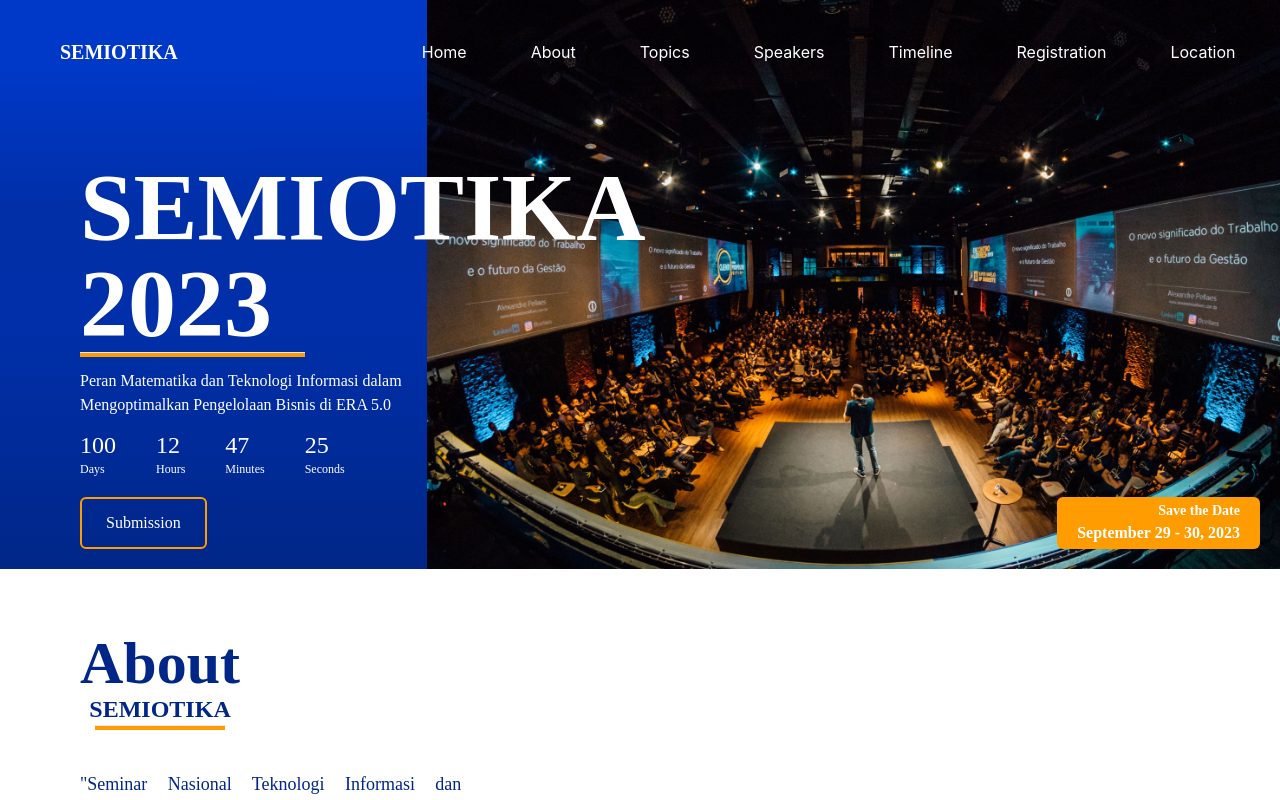
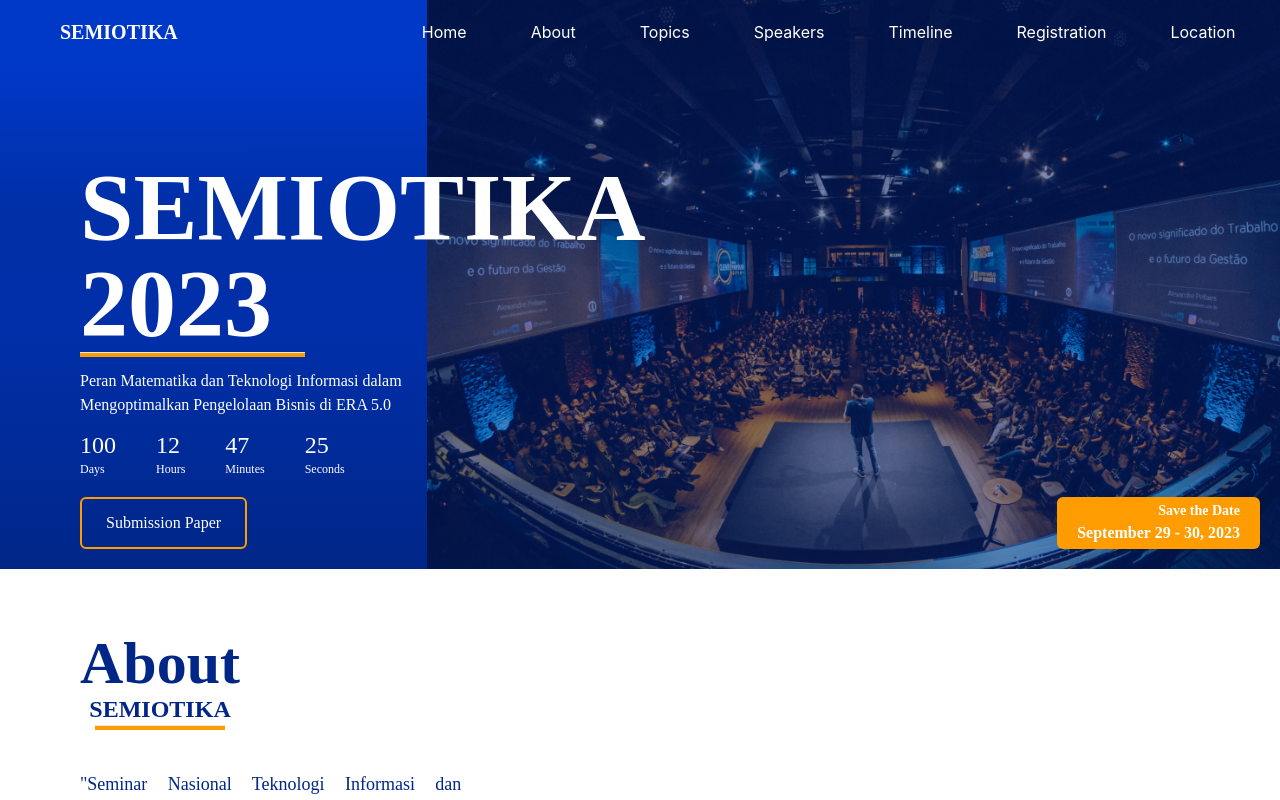
Before and after one commit to muhammadsaman77/semiotika-2023, a React (Create React App) app: page / in a window 1280 px wide. Shown: the top 800 px of the page. Built offline with nearby package versions, Linux system fonts and the light colour scheme.

Commit message:
finishing bismillah 3

```diff
--- a/src/components/about/index.jsx
+++ b/src/components/about/index.jsx
@@ -31,11 +31,11 @@ const About = () => {
             </p>
           </section>
           <section className="flex flex-col items-end mt-10">
-            <div className="w-80 mb-5">
+            <div className="w-80 mb-5 sm:px-5">
               <p className="font-nunito text-primary-blue text-end text-sm">
                 Who's managing?
               </p>
-              <p className="font-nunito text-primary-blue font-bold text-end text-lg sm:text-base ">
+              <p className="font-nunito text-primary-blue font-bold text-end text-lg sm:text-sm ">
                 Jurusan Matematika dan Teknologi
                 <span className="block">Institut Teknologi Kalimantan</span>
               </p>
--- a/src/components/hero/index.jsx
+++ b/src/components/hero/index.jsx
@@ -9,7 +9,6 @@ const Landing = () => {
     );
   };
   return (
-    <section className="container">
     <div className="flex flex-wrap">
       <div
         style={{
@@ -20,7 +19,7 @@ const Landing = () => {
       >
         <div
           className="ml-20 mt-40 sm:mt-16 sm:ml-10 relative sm:pb-5"
-            style={{ width: "600px" }}
+          // style={{ width: "600px" }}
         >
           <h1 className="font-poppins font-extrabold text-mono-white text-8xl sm:text-4xl">
             SEMIOTIKA 2023
@@ -34,7 +33,7 @@ const Landing = () => {
             Pengelolaan Bisnis di ERA 5.0
           </p>
           <MCountdown />
-            <Button label="Submission" type="button" onClick={onClick} />
+          <Button label="Submission Paper" type="button" onClick={onClick} />
         </div>
       </div>
       <div className="w-2/3 sm:w-full h-auto">
@@ -44,6 +43,7 @@ const Landing = () => {
             src={landing_backdrop}
             alt="Foto Landing"
           />
+          <div className="absolute inset-0 bg-primary-blue opacity-50"></div>
           <div
             className="absolute text-mono-white font-nunito bg-primary-yellow inline-block px-5 py-1 rounded-md opacity-100"
             style={{
@@ -61,7 +61,6 @@ const Landing = () => {
         </div>
       </div>
     </div>
-    </section>
   );
 };
 
--- a/src/components/navbar/index.jsx
+++ b/src/components/navbar/index.jsx
@@ -12,7 +12,7 @@ const Navbar = () => {
     isActive ? "hamburger-active" : ""
   }`;
   const headerRef = useRef(null);
-  const navMenu = `static sm:absolute py-5 bg-transparent sm:bg-primary-blue sm:shadow-lg rounded-b-lg max-w-full sm:max-w-[250px] w-screen right-0 top-full ${
+  const navMenu = `static sm:absolute sm:py-5 bg-transparent sm:bg-primary-blue sm:shadow-lg rounded-b-lg max-w-full sm:max-w-[250px] w-screen right-0 top-full ${
     isActive ? "" : "sm:hidden"
   }`;
   useEffect(() => {
--- a/src/components/topics/index.jsx
+++ b/src/components/topics/index.jsx
@@ -24,12 +24,12 @@ const TopicsList = () => {
   return (
     <>
       <div className="flex flex-wrap pt-20 justify-evenly sm:pt-5" id="topics">
-        <div className="flex flex-col">
+        <div className="flex flex-col sm:w-60">
           <Topic logo={ilus_math} topics={math} />
           <Topic logo={ilus_bisdig} topics={bisdig} />
         </div>
 
-        <div className="flex flex-col">
+        <div className="flex flex-col sm:w-60">
           <Topic logo={ilus_statis} topics={statis} />
           <Topic logo={ilus_aktua} topics={aktua} />
         </div>
```
Lines whose indentation alone changed are shown as unchanged.
